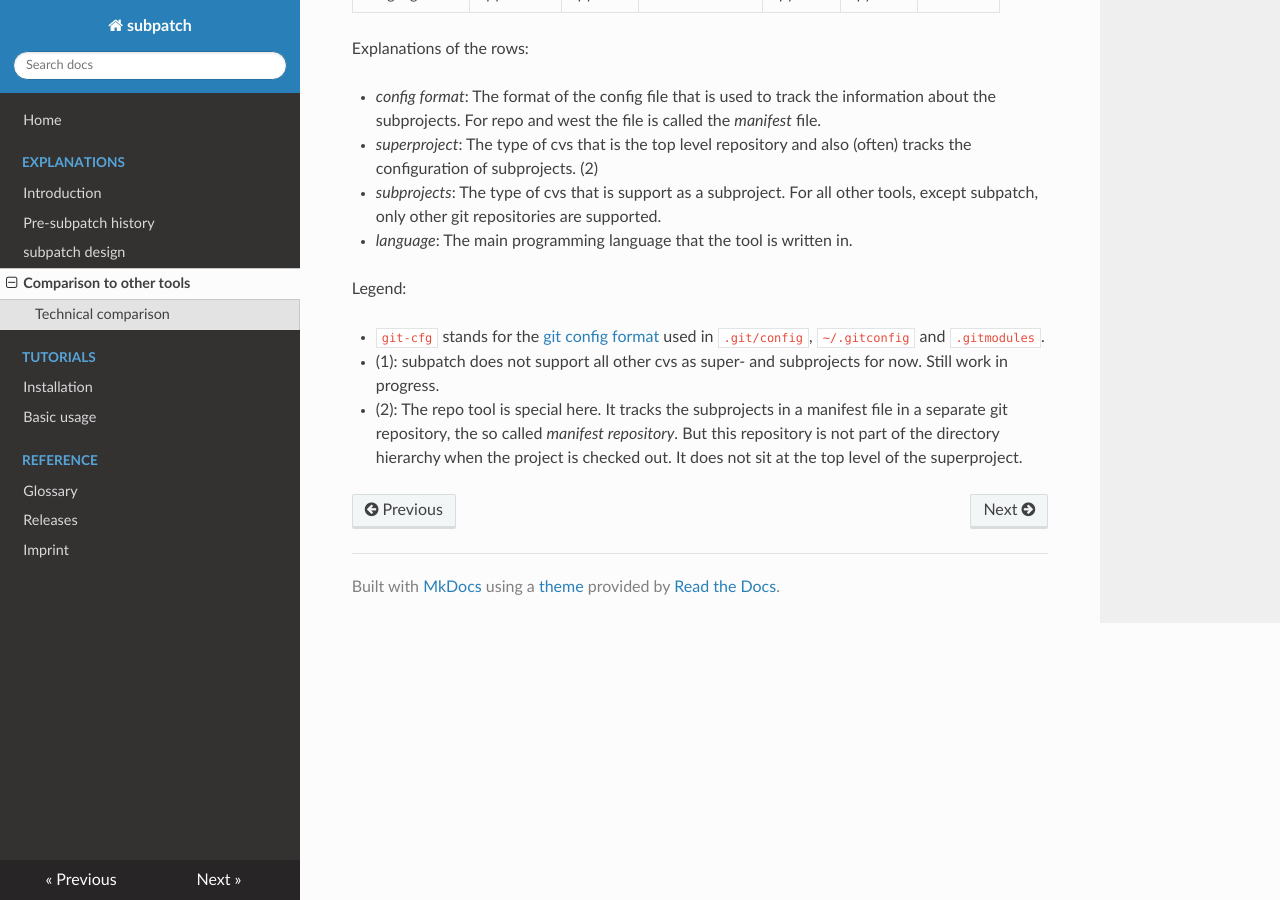
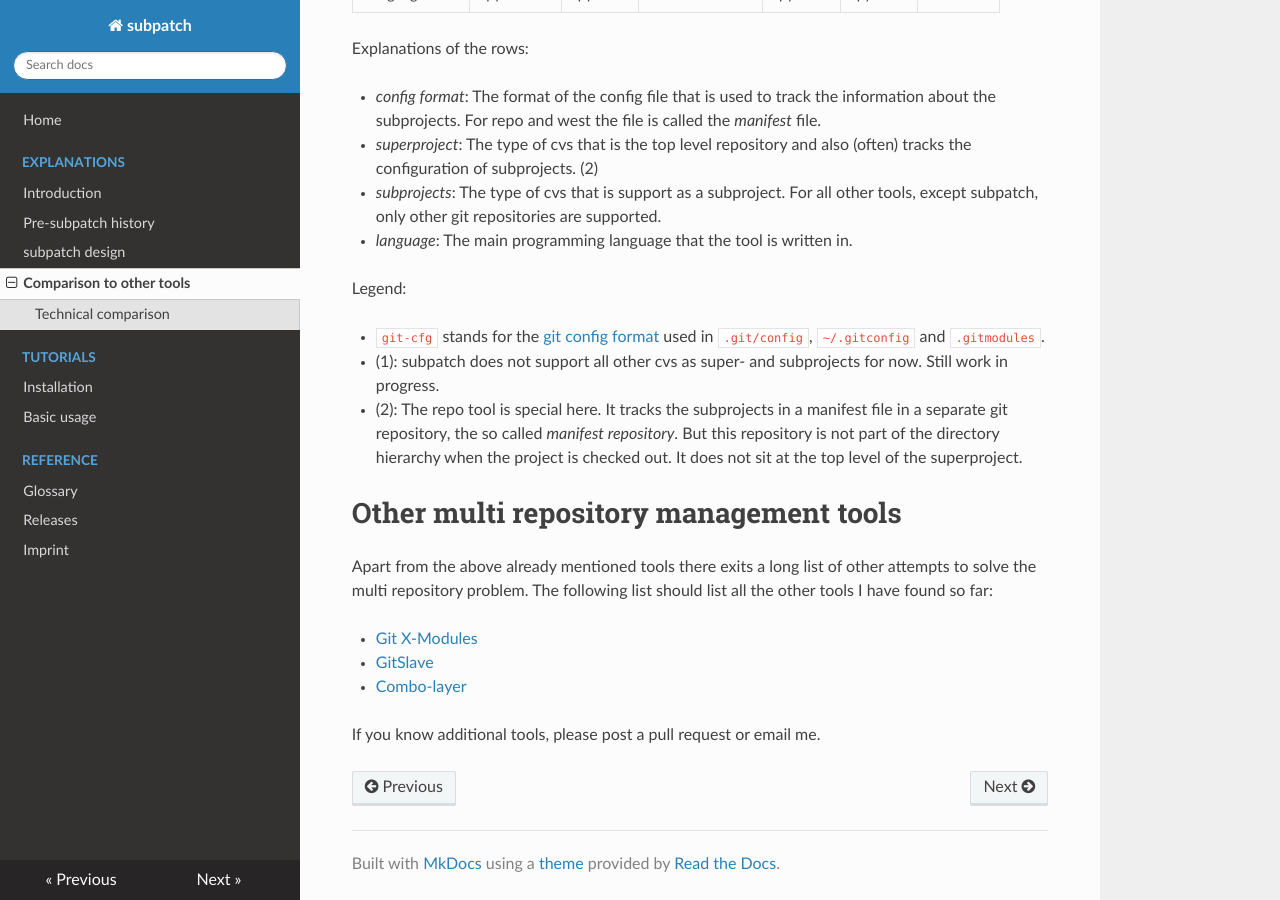
Before and after one commit to lengfeld/subpatch, an MkDocs documentation site: the page built from website/exp/comparison.md, in a window 1280 px wide and 900 px high, scrolled down 667 px. Built offline with MkDocs 1.6.1, drawn with Linux system fonts in a browser that asks for light colours; nearby versions of some CDN libraries.

Commit message:
website: add other tools

```diff
--- a/website/exp/comparison.md
+++ b/website/exp/comparison.md
@@ -44,3 +44,16 @@ Legend:
   file in a separate git repository, the so called *manifest repository*. But
   this repository is not part of the directory hierarchy when the project is
   checked out. It does not sit at the top level of the superproject.
+
+
+# Other multi repository management tools
+
+Apart from the above already mentioned tools there exits a long list of other
+attempts to solve the multi repository problem. The following list should
+list all the other tools I have found so far:
+
+* [Git X-Modules](https://gitmodules.com/)
+* [GitSlave](https://gitslave.sourceforge.net/)
+* [Combo-layer](https://wiki.yoctoproject.org/wiki/Combo-layer)
+
+If you know additional tools, please post a pull request or email me.
```
Also changed, not shown: README.md (+0 -3 lines).
